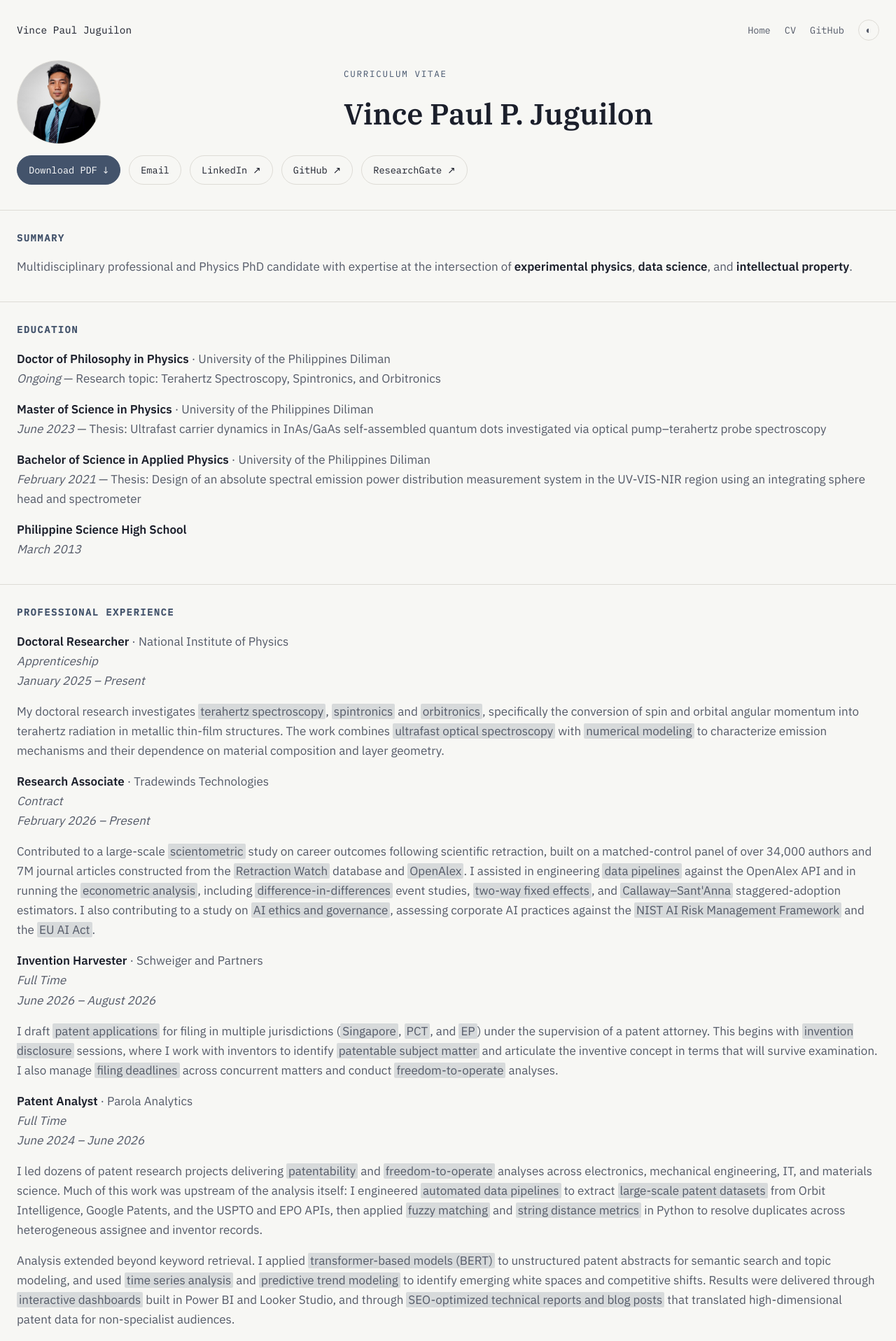
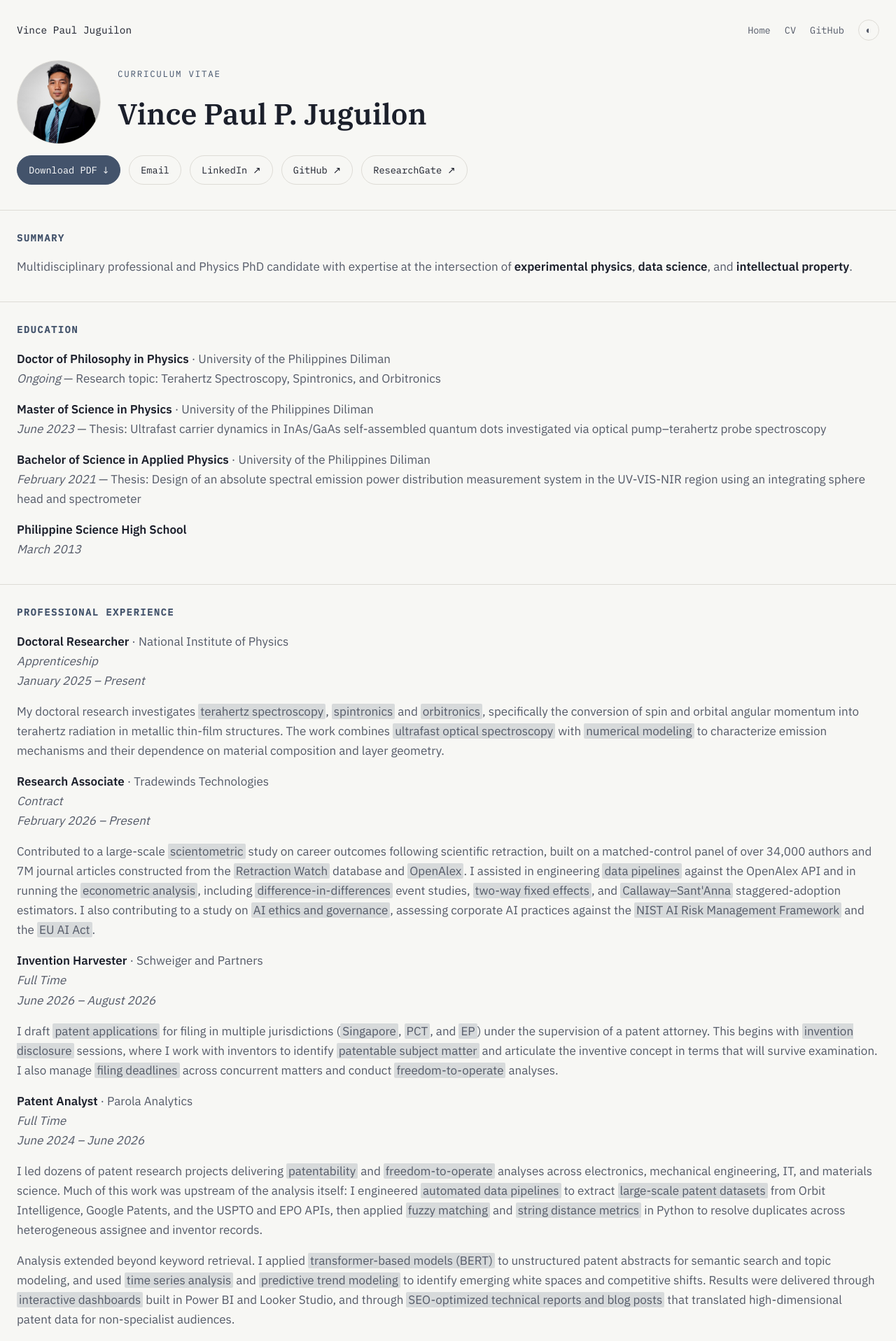
Before and after one commit to vpjuguilon/vpjuguilon.github.io, a Jekyll site: the page built from _pages/cv.md, in a window 1280 px wide. Shown: the top 1917 px of the page at 70% size. Built offline with Jekyll 4.4.1, drawn with Linux system fonts in a browser that asks for light colours.

Commit message:
Fix CV header layout

```diff
--- a/assets/css/main.css
+++ b/assets/css/main.css
@@ -327,16 +327,20 @@ html[data-mode="dark"] .pill--accent { color: #14161C; }
   font-size: clamp(1.9rem, 4vw, 2.6rem);
   margin: 0;
 }
-
 .cv-head {
   display: flex;
   align-items: center;
+  justify-content: flex-start;
   gap: 1.5rem;
   max-width: var(--wrap);
   margin: 0 auto 0.5rem;
   padding-inline: var(--gutter);
 }
-
+.cv-head .page-header {
+  flex: 0 1 auto;
+  margin: 0;
+  text-align: left;
+}
 .cv-head__photo {
   width: 120px;
   height: 120px;
@@ -346,7 +350,6 @@ html[data-mode="dark"] .pill--accent { color: #14161C; }
   object-position: center 20%;
   border: 1px solid var(--color-rule);
 }
-
 .cv-actions {
   display: flex;
   flex-wrap: wrap;
```
